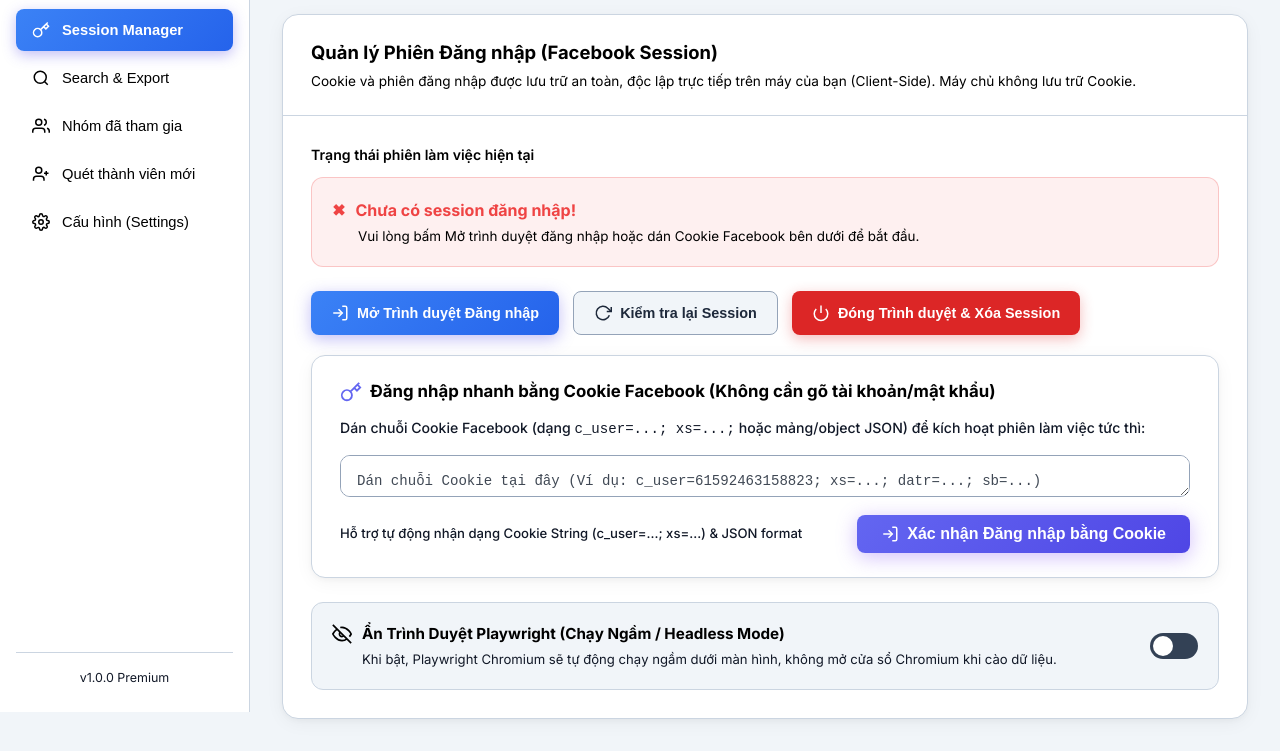
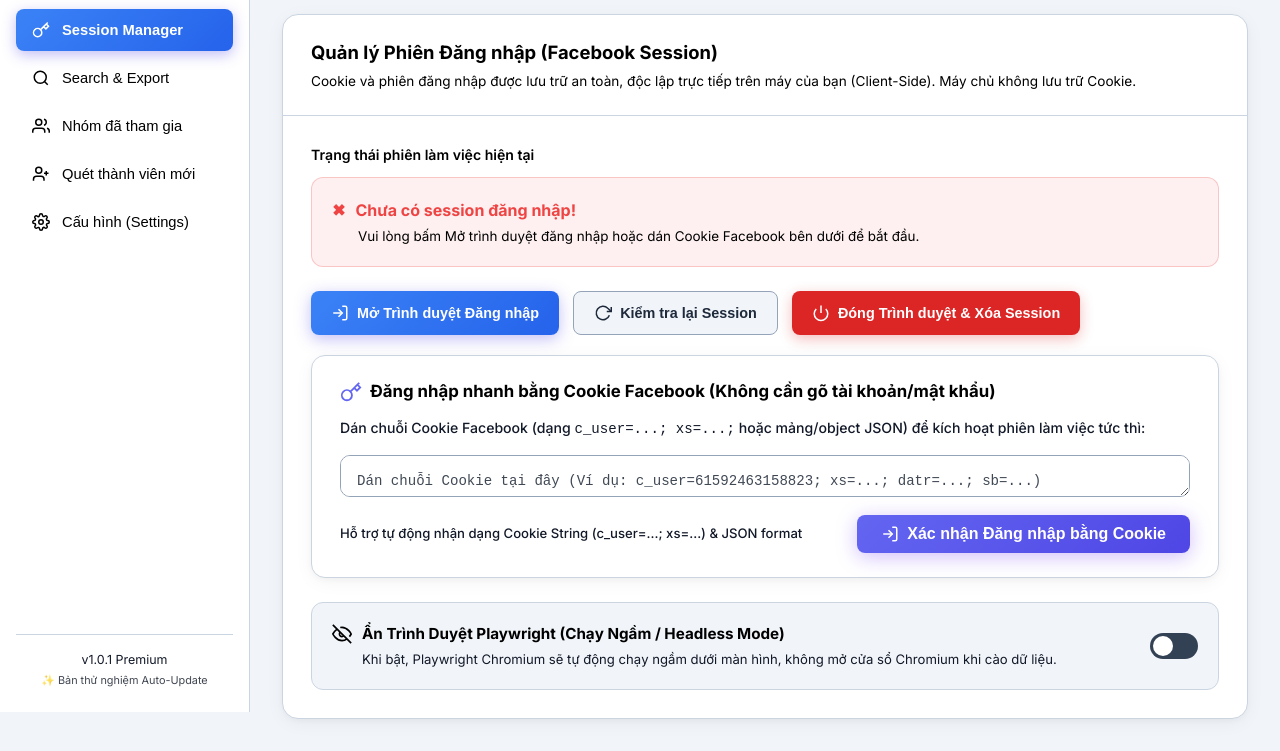
Before and after one commit to huynhname45-oss/fb-automation-lead, a website: page public/index.html in a window 1280 px wide. Shown: the part 88-839 px from the top of the page. Drawn offline with Linux system fonts and the light colour scheme; no server answers.

Commit message:
test_update

```diff
--- a/package.json
+++ b/package.json
@@ -1,6 +1,6 @@
 {
   "name": "fb-automation",
-  "version": "1.0.0",
+  "version": "1.0.1",
   "type": "module",
   "main": "server.js",
   "bin": "app_launcher.cjs",
--- a/public/index.html
+++ b/public/index.html
@@ -42,8 +42,11 @@
             </nav>
             <div class="sidebar-footer">
                 <div class="version-wrapper" id="sidebarVersionWrapper" title="Nhấp để kiểm tra bản cập nhật hệ thống">
-                    <span class="version" id="sidebarVersionText">v1.0.0 Premium</span>
+                    <span class="version" id="sidebarVersionText">v1.0.1 Premium</span>
                     <span class="update-pulse-dot" id="sidebarUpdateDot" style="display: none;" title="Có phiên bản mới từ Git!"></span>
+                </div>
+                <div style="font-size: 0.68rem; color: var(--text-muted); opacity: 0.8; margin-top: 2px;">
+                    ✨ Bản thử nghiệm Auto-Update
                 </div>
             </div>
         </aside>
```
